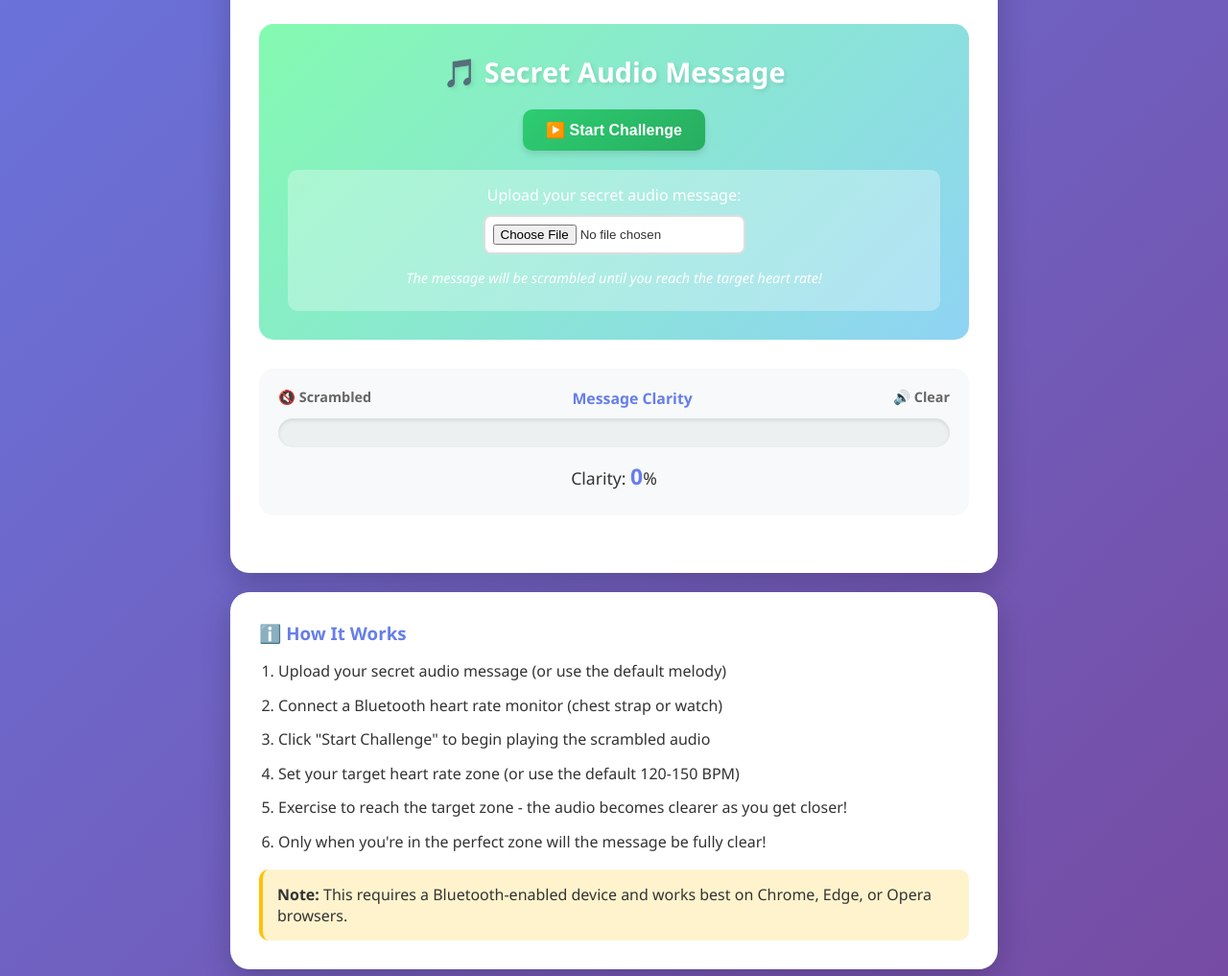
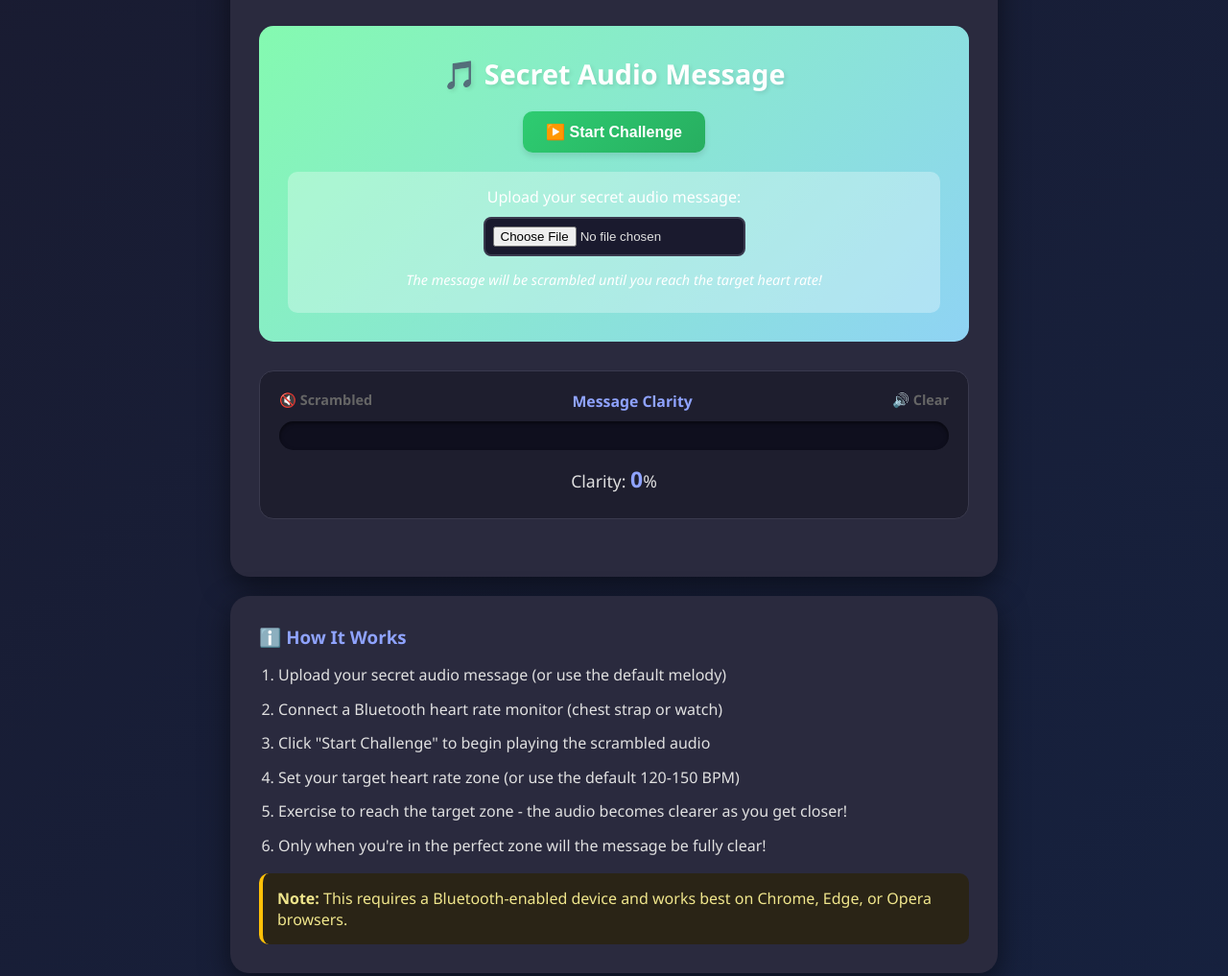
Before and after one commit to WouterJansen/hrchallenge, a plain HTML site: page index.html in a window 1280 px wide. Shown: the part 685-1702 px from the top of the page at 96% size. Drawn offline with Linux system fonts and the light colour scheme.

Commit message:
darkmode

```diff
--- a/styles.css
+++ b/styles.css
@@ -6,10 +6,10 @@
 
 body {
     font-family: 'Segoe UI', Tahoma, Geneva, Verdana, sans-serif;
-    background: linear-gradient(135deg, #667eea 0%, #764ba2 100%);
+    background: linear-gradient(135deg, #1a1a2e 0%, #16213e 100%);
     min-height: 100vh;
     padding: 20px;
-    color: #333;
+    color: #e0e0e0;
 }
 
 .container {
@@ -35,11 +35,12 @@ header h1 {
 }
 
 .card, .info-card {
-    background: white;
+    background: #2a2a3e;
     border-radius: 20px;
     padding: 30px;
-    box-shadow: 0 10px 30px rgba(0,0,0,0.2);
+    box-shadow: 0 10px 30px rgba(0,0,0,0.5);
     margin-bottom: 20px;
+    color: #e0e0e0;
 }
 
 .status-section {
@@ -106,6 +107,7 @@ header h1 {
 .btn-primary {
     background: linear-gradient(135deg, #667eea 0%, #764ba2 100%);
     color: white;
+    box-shadow: 0 4px 15px rgba(102, 126, 234, 0.4);
 }
 
 .btn-success {
@@ -154,10 +156,11 @@ header h1 {
 }
 
 .target-zone {
-    background: #f8f9fa;
+    background: #1e1e2e;
     padding: 20px;
     border-radius: 15px;
     margin-bottom: 30px;
+    border: 1px solid #3a3a4e;
 }
 
 .target-zone h3 {
@@ -187,10 +190,12 @@ header h1 {
 .input-group input {
     width: 80px;
     padding: 8px;
-    border: 2px solid #ddd;
+    border: 2px solid #3a3a4e;
     border-radius: 8px;
     font-size: 1em;
     text-align: center;
+    background: #1a1a2e;
+    color: #e0e0e0;
 }
 
 .input-group input:focus {
@@ -231,9 +236,10 @@ header h1 {
 .progress-section {
     text-align: center;
     margin-bottom: 30px;
-    background: #f8f9fa;
+    background: #1e1e2e;
     padding: 20px;
     border-radius: 15px;
+    border: 1px solid #3a3a4e;
 }
 
 .clarity-label {
@@ -246,18 +252,18 @@ header h1 {
 }
 
 .clarity-label span:nth-child(2) {
-    color: #667eea;
+    color: #8fa3ff;
     font-size: 1.1em;
 }
 
 .progress-bar {
     width: 100%;
     height: 30px;
-    background: #ecf0f1;
+    background: #0f0f1e;
     border-radius: 15px;
     overflow: hidden;
     margin-bottom: 15px;
-    box-shadow: inset 0 2px 4px rgba(0,0,0,0.1);
+    box-shadow: inset 0 2px 4px rgba(0,0,0,0.5);
 }
 
 .progress-fill {
@@ -275,7 +281,7 @@ header h1 {
 
 .timer-text span {
     font-weight: bold;
-    color: #667eea;
+    color: #8fa3ff;
     font-size: 1.3em;
 }
 
@@ -327,10 +333,11 @@ header h1 {
 
 #audioUpload {
     padding: 8px;
-    background: white;
+    background: #1a1a2e;
     border-radius: 8px;
-    border: 2px solid #ddd;
+    border: 2px solid #3a3a4e;
     margin-bottom: 10px;
+    color: #e0e0e0;
 }
 
 .upload-hint {
@@ -340,7 +347,7 @@ header h1 {
 }
 
 .info-card h3 {
-    color: #667eea;
+    color: #8fa3ff;
     margin-bottom: 15px;
 }
 
@@ -355,11 +362,12 @@ header h1 {
 }
 
 .note {
-    background: #fff3cd;
+    background: #2a2416;
     padding: 15px;
     border-radius: 10px;
     border-left: 4px solid #ffc107;
     margin-top: 15px;
+    color: #f0e68c;
 }
 
 @media (max-width: 600px) {
```
